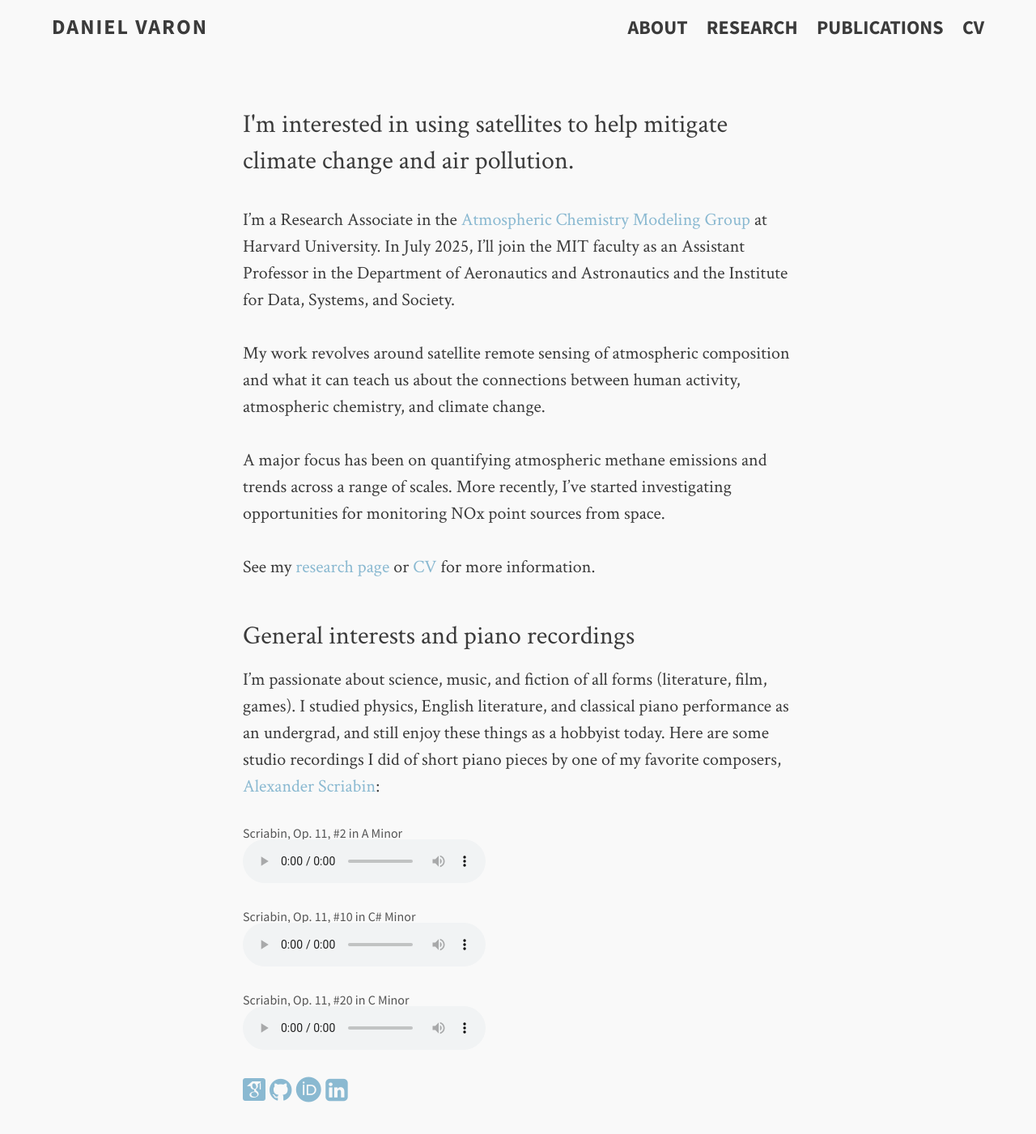
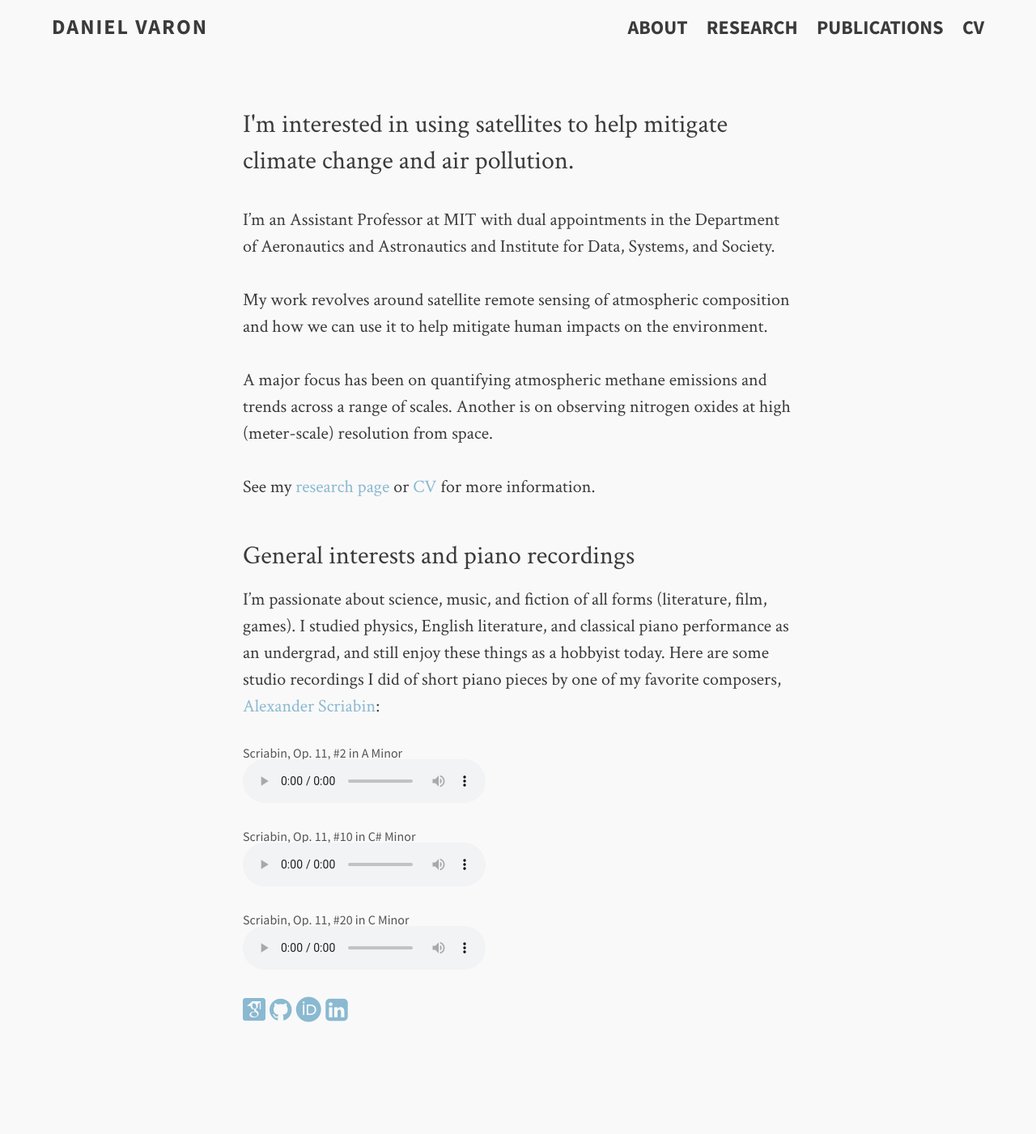
Before and after one commit to djvaron/djvaron.github.io, a Jekyll site: the page built from about.md, in a window 1280 px wide. Shown: the whole page at 81% size. Built offline with Jekyll 4.4.1, drawn with Linux system fonts in a browser that asks for light colours; some web fonts are replaced; after the commit the page ends 1302 px from its top, so only the background shows below that.

Commit message:
update about page

```diff
--- a/about.md
+++ b/about.md
@@ -6,11 +6,11 @@ description: I'm interested in using satellites to help mitigate climate change
 tags: [daniel varon, methane, satellites, about]
 ---
 
-I'm a Research Associate in the <a href="http://acmg.seas.harvard.edu/" target="_blank">Atmospheric Chemistry Modeling Group</a> at Harvard University. In July 2025, I'll join the MIT faculty as an Assistant Professor in the Department of Aeronautics and Astronautics and the Institute for Data, Systems, and Society.
+I'm an Assistant Professor at MIT with dual appointments in the Department of Aeronautics and Astronautics and Institute for Data, Systems, and Society.
 
-My work revolves around satellite remote sensing of atmospheric composition and what it can teach us about the connections between human activity, atmospheric chemistry, and climate change.
+My work revolves around satellite remote sensing of atmospheric composition and how we can use it to help mitigate human impacts on the environment.
 
-A major focus has been on quantifying atmospheric methane emissions and trends across a range of scales. More recently, I've started investigating opportunities for monitoring NO<sub>x</sub> point sources from space.
+A major focus has been on quantifying atmospheric methane emissions and trends across a range of scales. Another is on observing nitrogen oxides at high (meter-scale) resolution from space.
 
 See my <a href="{{ site.url }}/research">research page</a> or <a href="{{ site.url }}/daniel_varon_cv.pdf" target="_blank">CV</a> for more information.
 
```
